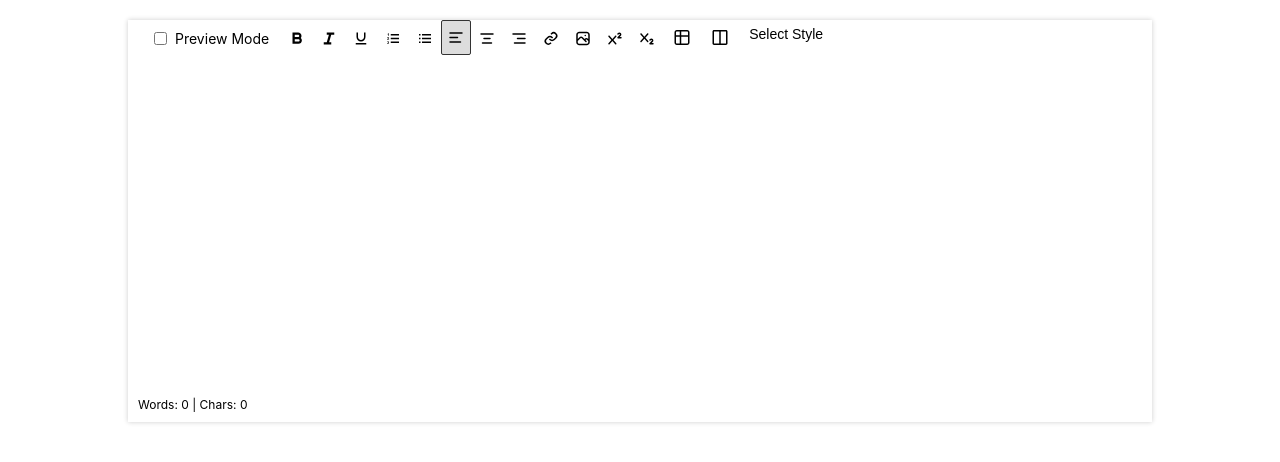
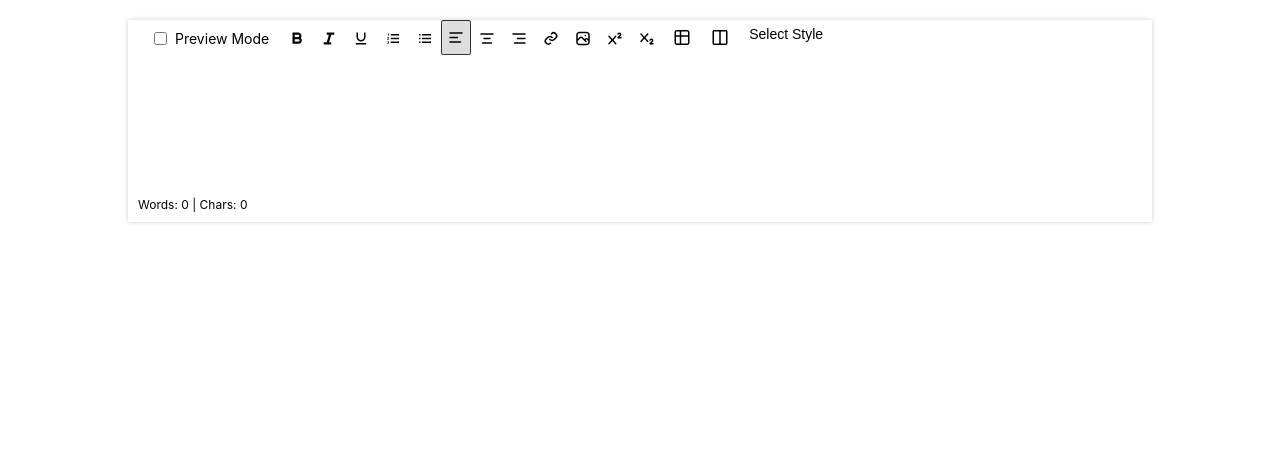
Before and after one commit to mindfiredigital/react-text-igniter, a React (Create React App) app: page / in a window 1280 px wide. Shown: the top 462 px of the page. Built offline with nearby package versions, Linux system fonts and the light colour scheme; the HTML template or start-up script is replaced by a standard one.

Commit message:
feat:dynamic height

```diff
--- a/src/App.js
+++ b/src/App.js
@@ -4,7 +4,7 @@ import featuresData from "./assets/feature.json";
 const App = () => {
   const features = Object.keys(featuresData.features);
 
-  return <RichTextEditor features={features} />;
+  return <RichTextEditor features={features} height={"100px"}/>;
 };
 
 export default App;
--- a/src/assets/feature.json
+++ b/src/assets/feature.json
@@ -56,10 +56,6 @@
       "tag": "sub",
       "displayName": "Subscript"
     },
-    "htmlMode": {
-      "tag": "htmlMode",
-      "displayName": "HTML Mode"
-    },
     "table":{
       "tag": "table",
       "displayName":"Table"
--- a/src/components/richTextEditor/index.jsx
+++ b/src/components/richTextEditor/index.jsx
@@ -4,11 +4,11 @@ import Toolbar from "./Toolbar.jsx";
 import Editor from "./Editor.jsx";
 import "../../styles/rich-text-editor.css";
 
-const RichTextEditor = ({ features }) => (
+const RichTextEditor = ({ features,height }) => (
   <EditorProvider>
     <div className="editor-container">
       <Toolbar features={features} />
-      <Editor />
+      <Editor height={height}/>
     </div>
   </EditorProvider>
 );
```
